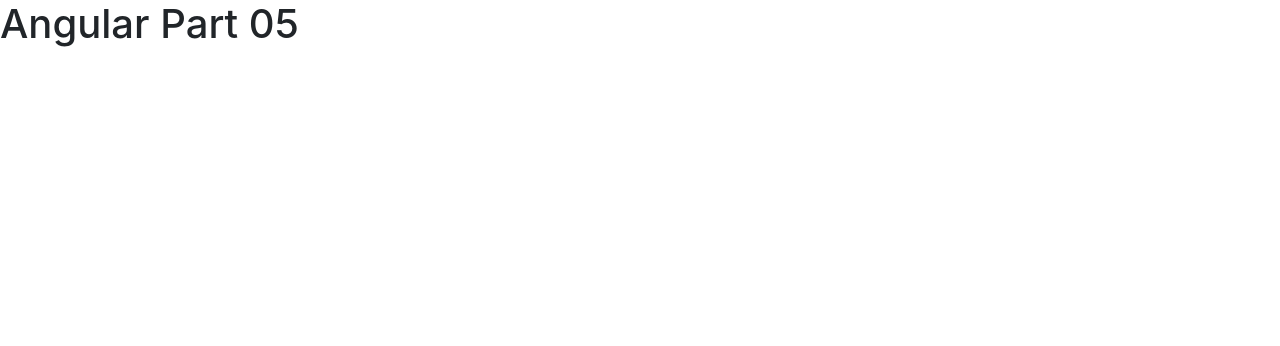
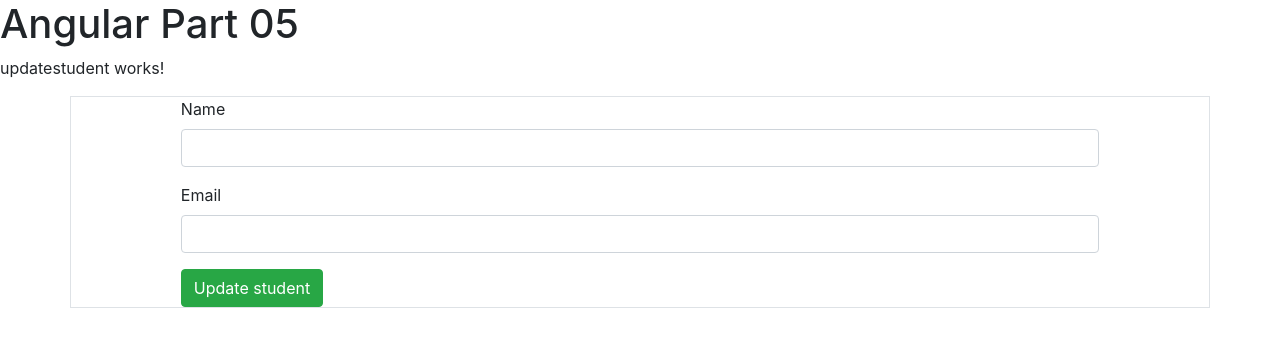
Before and after one commit to satheeshmkm/angular-part05, an Angular app: page /update-student/1 in a window 1280 px wide. Before the commit this address led to /. Shown: the top 346 px of the page. Built offline with nearby package versions, Linux system fonts and the light colour scheme.

Commit message:
Day 05 changes - POST call and Edit screen design

```diff
--- a/src/app/addstudent/addstudent.component.ts
+++ b/src/app/addstudent/addstudent.component.ts
@@ -1,5 +1,7 @@
 import { Component, OnInit } from '@angular/core';
 import { NgForm } from '@angular/forms';
+import { HttpClient } from '@angular/common/http';
+import { Router } from '@angular/router';
 
 @Component({
   selector: 'app-addstudent',
@@ -8,7 +10,8 @@
 })
 export class AddstudentComponent implements OnInit {
 
-  constructor() { }
+  stuObj:any={};
+  constructor(private http:HttpClient, private router:Router) { }
 
   ngOnInit(): void {
   }
@@ -17,6 +20,13 @@
     if(addStuFrm.invalid){
       return;
     }
+    this.stuObj={
+    "name": addStuFrm.value.stuName,
+    "email": addStuFrm.value.stuEmail
+    };
+    this.http.post('http://localhost:4444/students',this.stuObj).subscribe(()=>{
+      this.router.navigate(['/']);
+    });
   }
 
 }
--- a/src/app/app-routing.module.ts
+++ b/src/app/app-routing.module.ts
@@ -3,10 +3,12 @@
 
 import {StudentmanagementComponent} from './studentmanagement/studentmanagement.component'
 import {AddstudentComponent} from './addstudent/addstudent.component';
+import {UpdatestudentComponent} from './updatestudent/updatestudent.component'
 
 const routes: Routes = [
   {path:'',component:StudentmanagementComponent},
-  {path:'add-student', component:AddstudentComponent}
+  {path:'add-student', component:AddstudentComponent},
+  {path:'update-student/:id', component:UpdatestudentComponent}
 ];
 
 @NgModule({
--- a/src/app/app.module.ts
+++ b/src/app/app.module.ts
@@ -7,12 +7,14 @@
 import { AppComponent } from './app.component';
 import { StudentmanagementComponent } from './studentmanagement/studentmanagement.component';
 import { AddstudentComponent } from './addstudent/addstudent.component';
+import { UpdatestudentComponent } from './updatestudent/updatestudent.component';
 
 @NgModule({
   declarations: [
     AppComponent,
     StudentmanagementComponent,
-    AddstudentComponent
+    AddstudentComponent,
+    UpdatestudentComponent
   ],
   imports: [
     BrowserModule,
--- a/src/app/studentmanagement/studentmanagement.component.html
+++ b/src/app/studentmanagement/studentmanagement.component.html
@@ -13,8 +13,8 @@
         <td>{{stu.id}}</td>
         <td>{{stu.name}}</td>
         <td>{{stu.email}}</td>
-        <td>Edit</td>
-        <td>Delete</td>
+        <td><a class="btn btn-info" [routerLink]="['/update-student',stu.id]">Edit</a></td>
+        <td><a>Delete</a></td>
     </tr>
 
 </table>
--- /dev/null
+++ b/src/app/updatestudent/updatestudent.component.html
@@ -0,0 +1,20 @@
+<p>updatestudent works!</p>
+<div class="container border">
+    <div class="row">
+        <div class="col-10 mx-auto">
+            <form #updateStuFrm="ngForm" (ngSubmit)="updateStudent(updateStuFrm)">
+                <div class="form-group">
+                    <label for="stuName">Name</label>
+                    <input type="text" id="stuName" class="form-control" name="stuName" ngModel #stuName="ngModel" required>
+                    <div class="alert alert-danger" *ngIf="updateStuFrm.submitted && stuName.invalid">Please enter your name</div>
+                </div>
+                <div class="form-group">
+                    <label for="stuEmail">Email</label>
+                    <input type="text" id="stuEmail" class="form-control" name="stuEmail" ngModel #stuEmail="ngModel" required>
+                    <div class="alert alert-danger" *ngIf="updateStuFrm.submitted && stuEmail.invalid">Please enter your Email</div>
+                </div>
+                <button class="btn btn-success">Update student</button>
+            </form>
+        </div>
+    </div>
+</div>
--- /dev/null
+++ b/src/app/updatestudent/updatestudent.component.ts
@@ -0,0 +1,28 @@
+import { Component, OnInit } from '@angular/core';
+import { NgForm } from '@angular/forms';
+import { HttpClient } from '@angular/common/http';
+import { ActivatedRoute, Router } from '@angular/router';
+
+@Component({
+  selector: 'app-updatestudent',
+  templateUrl: './updatestudent.component.html',
+  styleUrls: ['./updatestudent.component.css']
+})
+export class UpdatestudentComponent implements OnInit {
+  id:any;
+  constructor(private http:HttpClient, private currentActiveRoute:ActivatedRoute, private router:Router) { }
+
+  ngOnInit(): void {
+    this.currentActiveRoute.params.subscribe((params)=>{
+      this.id=+params['id'];
+      console.log(this.id);
+
+    });
+
+  }
+
+  updateStudent(updateStuFrm:NgForm){
+
+  }
+
+}
```
Also changed, not shown: src/app/updatestudent/updatestudent.component.css (added), 1 other file (tests, documents, lock files or other folders).
